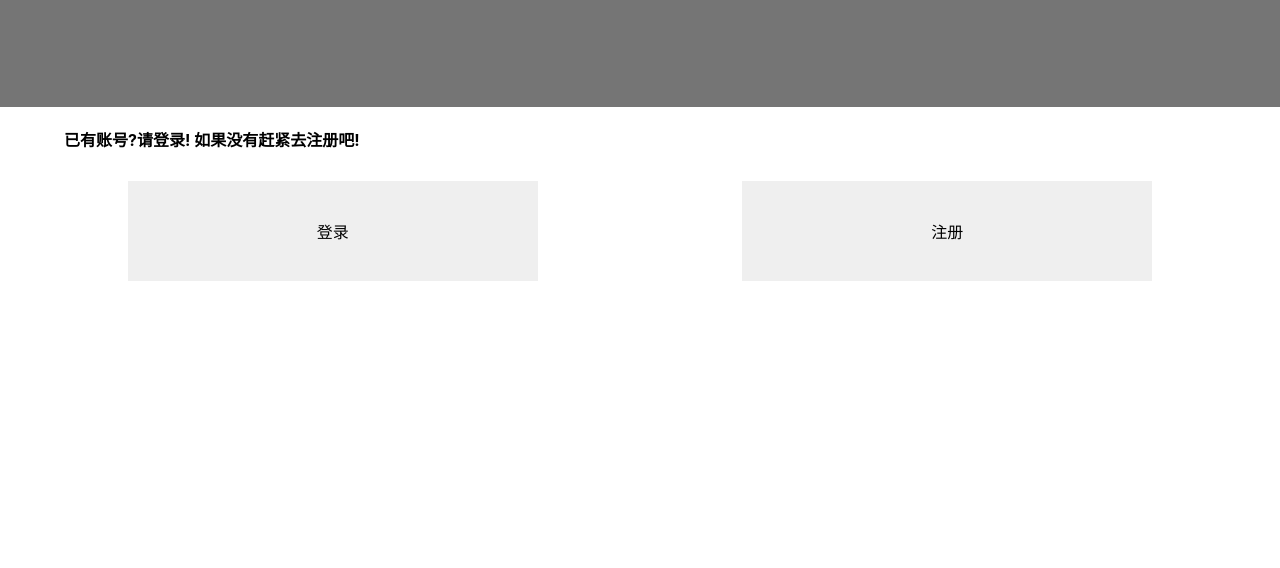
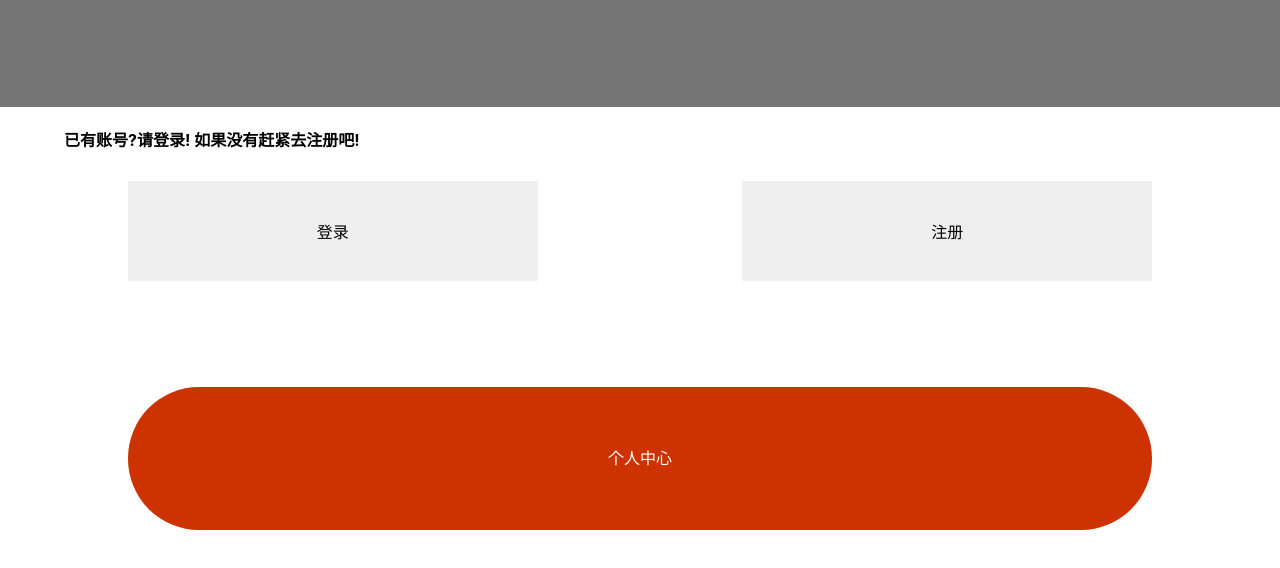
Before and after one commit to zjh308346012/news_, a Vue app: page /#/ in a window 1280 px wide. Shown: the top 568 px of the page. Built offline with nearby package versions, Linux system fonts and the light colour scheme; a small style sheet from the web is missing.

Commit message:
在主页添加一个个人中心的按钮

```diff
--- a/src/views/Home.vue
+++ b/src/views/Home.vue
@@ -16,22 +16,28 @@
        <button class="login" @click="login">登录</button>
       <button class="register" @click="register">注册</button>
     </div>
-
+       <AuthBtn btnText='个人中心' @clickedBtn='Index'/>
   </div>
 
 </template>
 
 <script>
 // @ is an alias to /src
-
+ import AuthBtn from '@/components/AuthBtn'
 
 export default {
+  components:{
+    AuthBtn
+  },
   methods: {
     login(){
       this.$router.push({name:'Login'})
     },
     register(){
       this.$router.push({name:'Register'})
+    },
+    Index(){
+      this.$router.push({name:'Index'})
     }
   },
 
```
